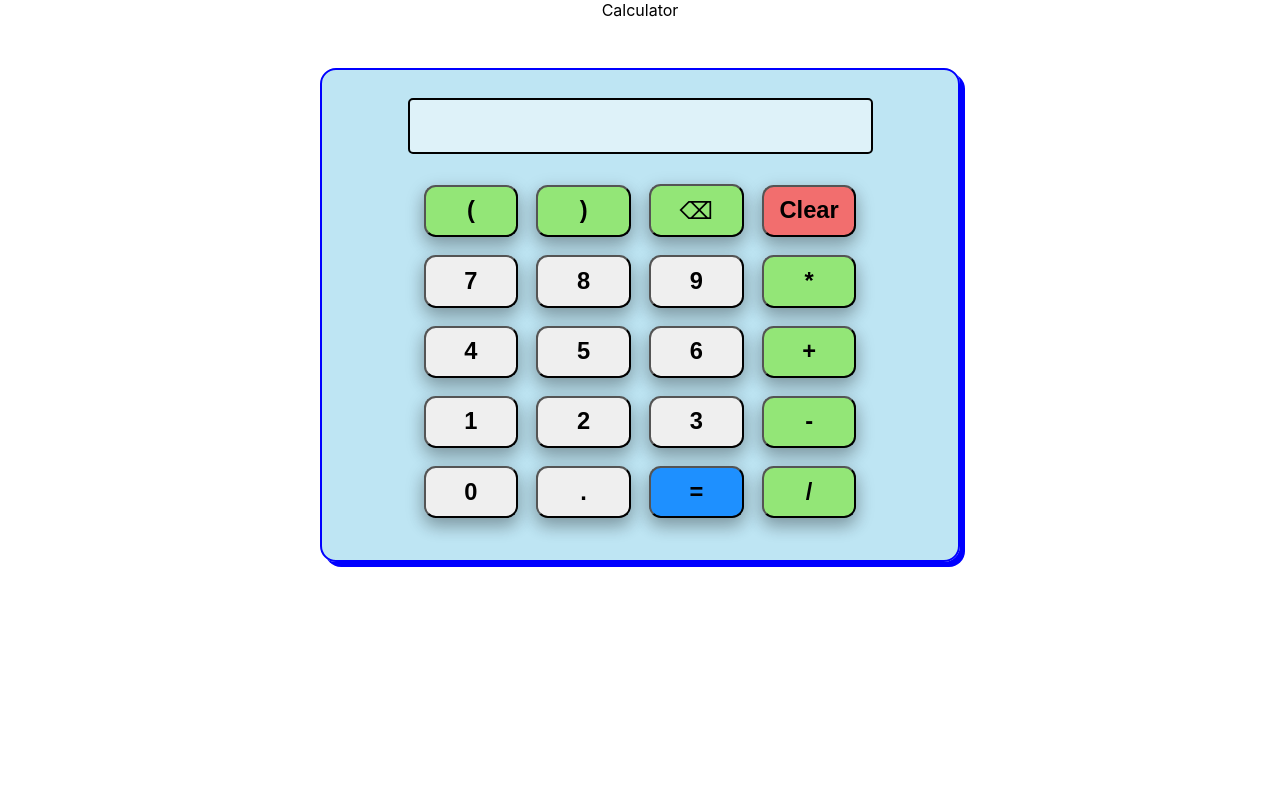
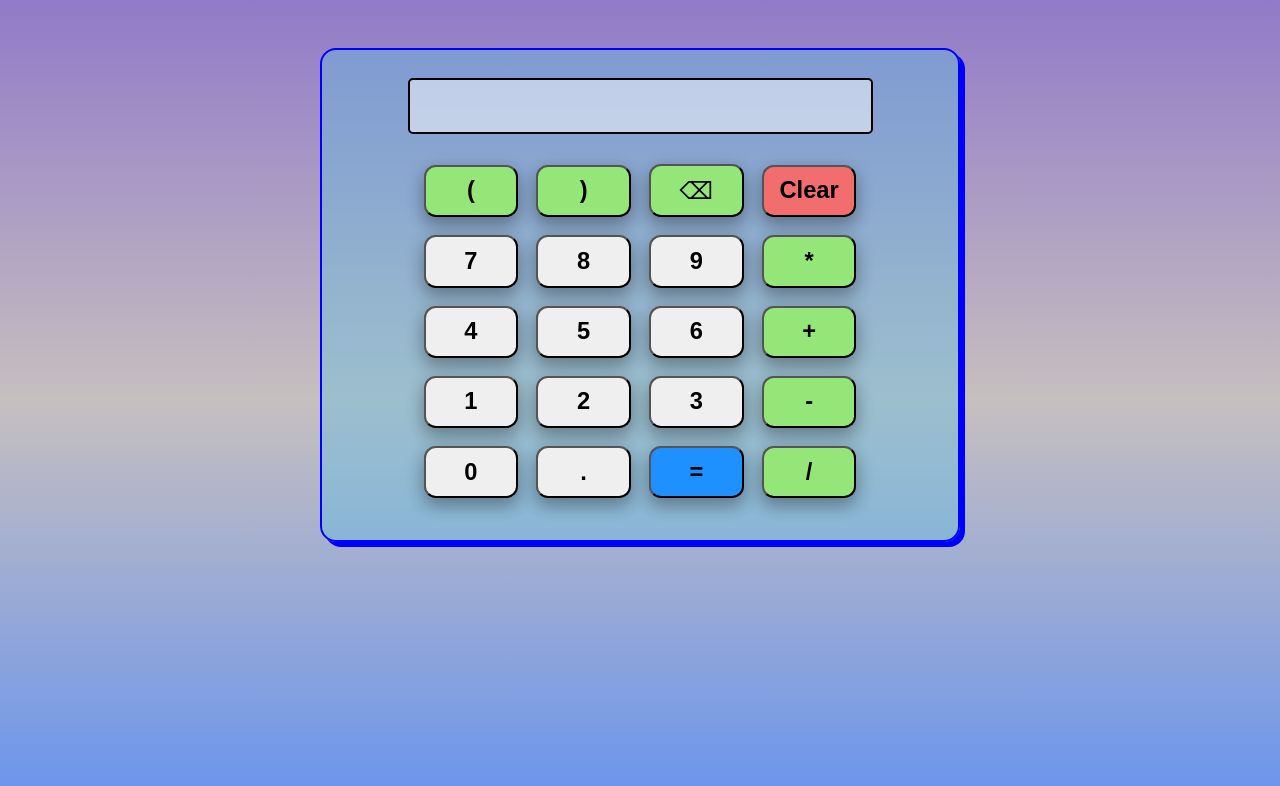
Before and after one commit to AidanMcB/React-Calculator, a React (Create React App) app: page / in a window 1280 px wide. Shown: the top 786 px of the page. Built offline with nearby package versions, Linux system fonts and the light colour scheme.

Commit message:
color styling

```diff
--- a/src/components/CalculatorPage.js
+++ b/src/components/CalculatorPage.js
@@ -70,9 +70,10 @@ export default class CalculatorPage extends React.Component {
 
     render() {
         return (
-            <div>
-                Calculator
+            <div className="calc-page">
+                <div>
                 <Calculator handleClick={this.handleClick} display={this.state.display} />
+                </div>
             </div>
         )
     }
--- a/src/components/Screen.js
+++ b/src/components/Screen.js
@@ -5,12 +5,10 @@ export default class Screen extends React.Component {
     render() {
         return (
             <div className="display-container">
-                <div className="display"
-                maxLength="15">
+                <div className="display">
                     {this.props.display}
                 </div>
             </div>
-
         )
     }
 }
--- a/src/mobile.css
+++ b/src/mobile.css
@@ -13,6 +13,10 @@ code {
 }
 *{
   box-sizing: border-box;
+}
+.calc-page{
+  background: linear-gradient(rgb(145, 122, 200),rgb(198, 191, 191), rgb(106, 148, 237));
+  height: 100vh;
 }
 /* Display */
 .display-container{
```
